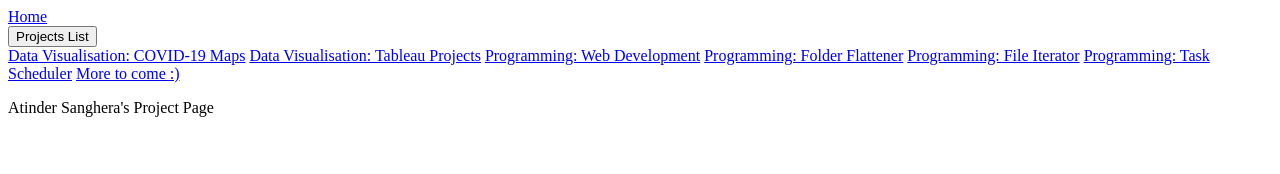
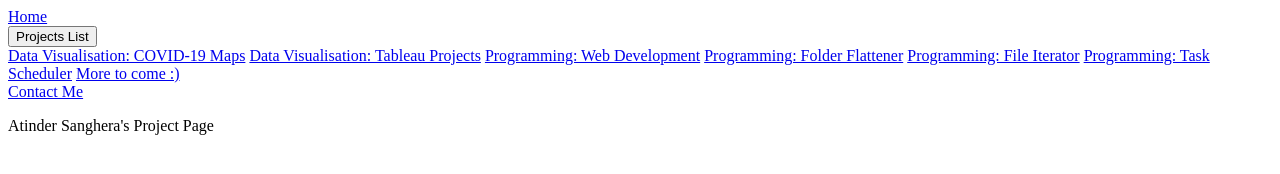
Before and after one commit to atindersanghera/atindersanghera.github.io, a plain HTML site: page navbar.html in a window 1280 px wide. Drawn offline with Linux system fonts and the light colour scheme.

Commit message:
Add contact me

```diff
--- a/navbar.html
+++ b/navbar.html
@@ -17,6 +17,7 @@
               <a href="#">More to come :)</a>
             </div>
           </div>
+          <a href="https://www.linkedin.com/in/atinder-sanghera/">Contact Me</a>
           <p class="head">Atinder Sanghera's Project Page</p>
         </div>
 </nav>
```
